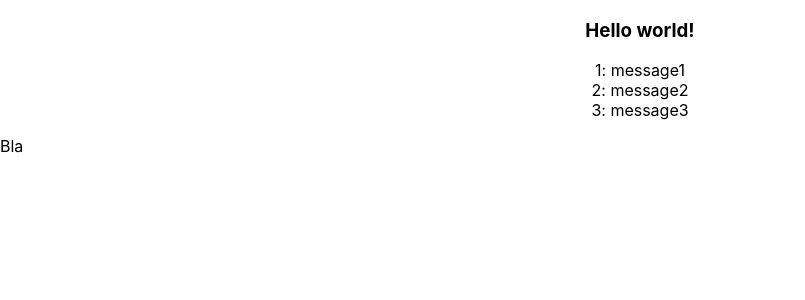
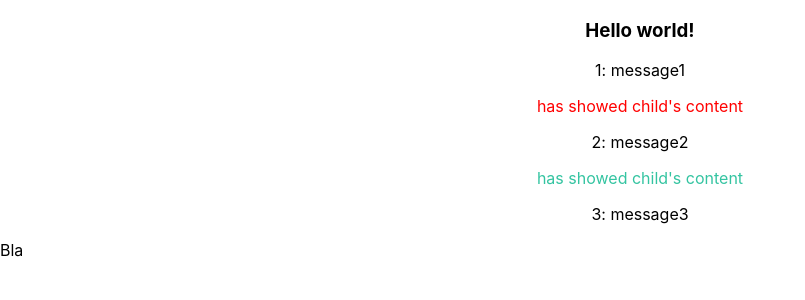
Before and after one commit to examlpe4dranik/reactjs-sandbox, a React (Create React App) app: page / in a window 1280 px wide. Shown: the top 300 px of the page, without its empty margins (0-805 px from the left). Built offline with nearby package versions, Linux system fonts and the light colour scheme.

Commit message:
Passing content component

```diff
--- a/src/App.js
+++ b/src/App.js
@@ -8,8 +8,12 @@ function App() {
   return (
     <div className="App" style={divStyle}>
       <h3>Hello world!</h3>
-        <SameBlock number={1} message={'message1'}/>
-        <SameBlock number={2} message={'message2'}/>
+        <SameBlock number={1} message={'message1'}>
+          <p style={{color: 'red'}}>has showed child's content</p>
+        </SameBlock>
+        <SameBlock number={2} message={'message2'}>
+          <p style={{color: '#34c4a1'}}>has showed child's content</p>
+        </SameBlock>
         <SameBlock number={3} message={'message3'}/>
     </div>
   );
--- a/src/SameBlock/SameBlock.js
+++ b/src/SameBlock/SameBlock.js
@@ -1,5 +1,8 @@
 import React from 'react';
 
 export default (props) => (
-    <div>{props.number}: {props.message}</div>
+    <div>
+        <div>{props.number}: {props.message}</div>
+        {props.children}
+    </div>
 );
```
